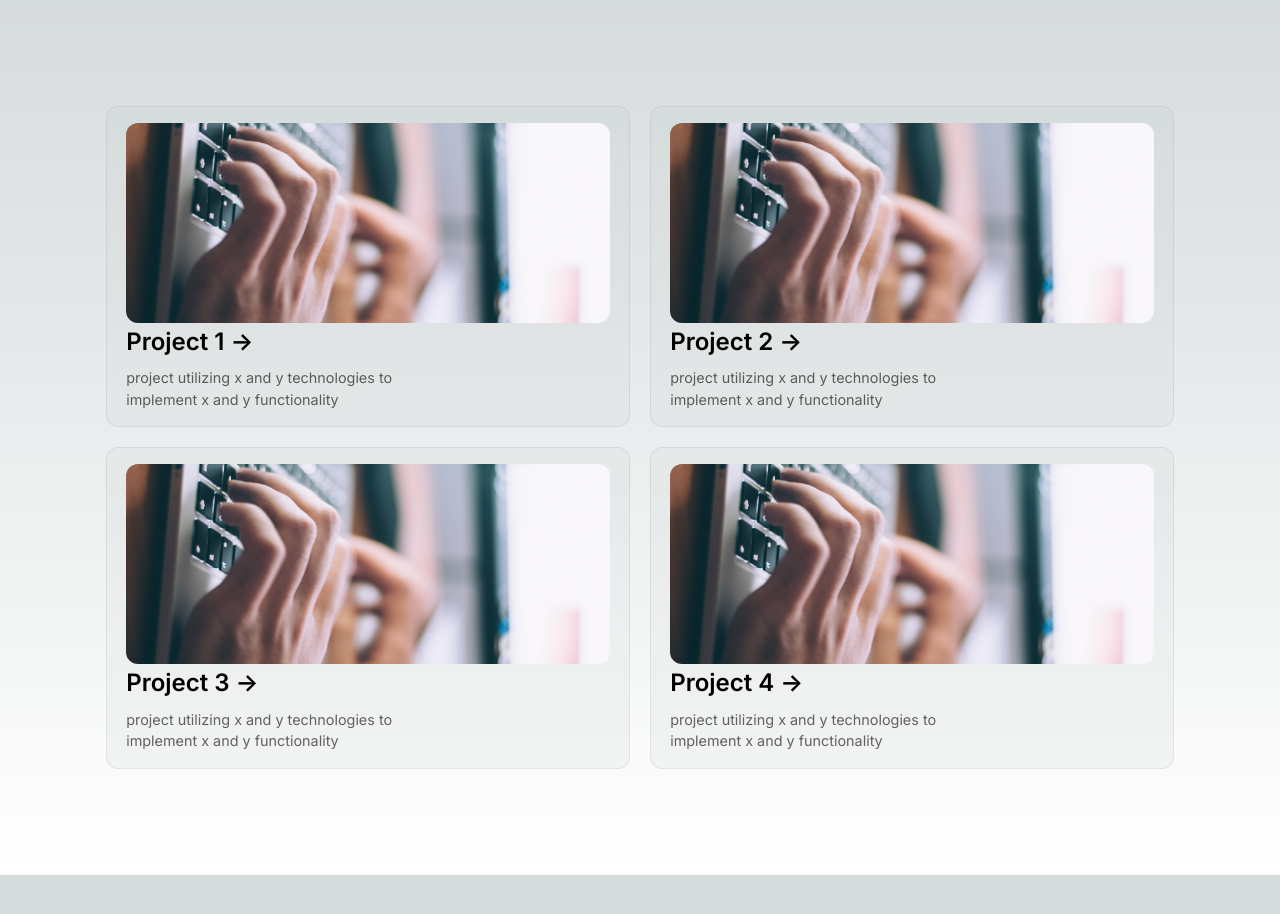
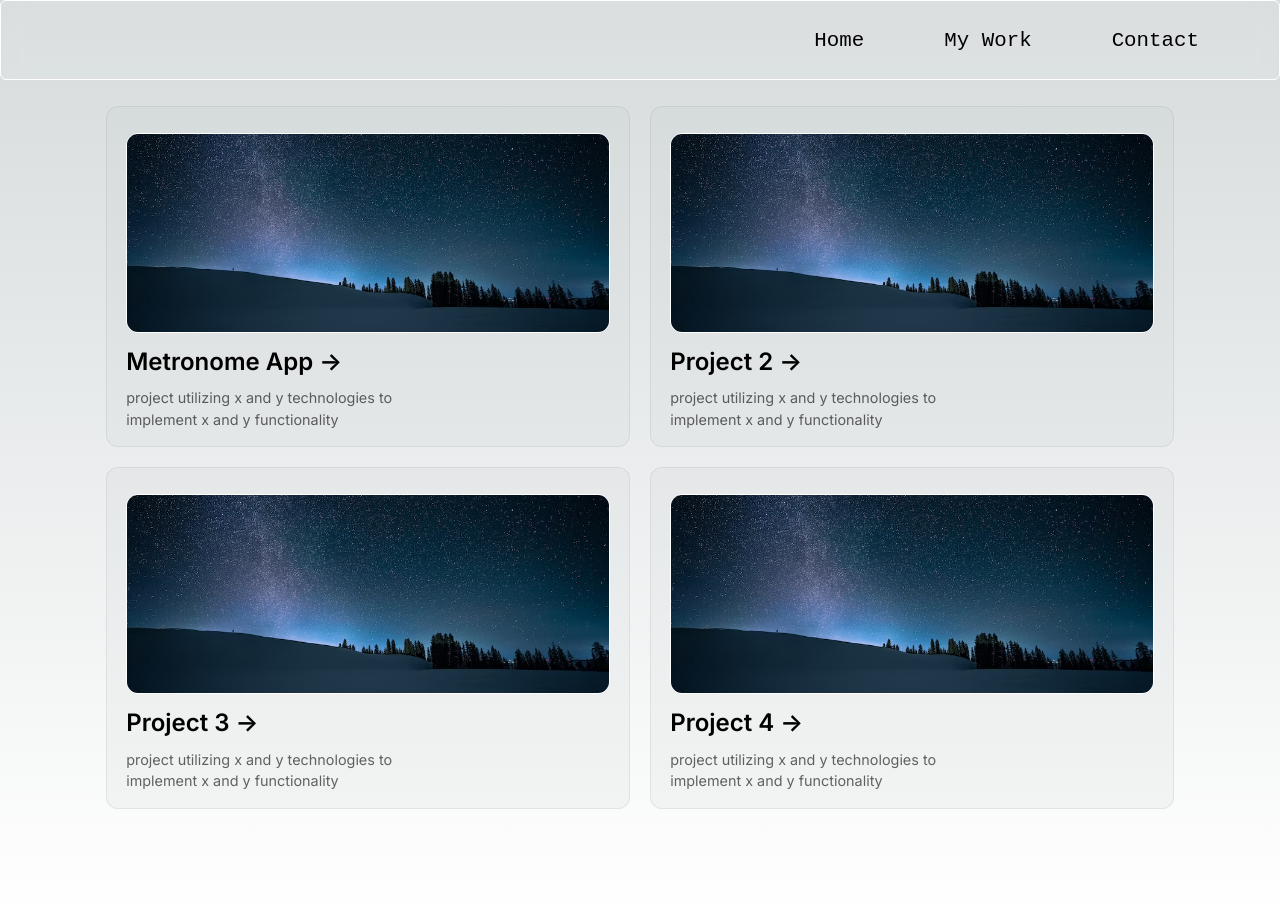
Before and after one commit to devbyjonah/old-portfolio, a Next.js app: page / in a window 1280 px wide. Before the commit the page ends 875 px from the top, so only its background shows below. Built offline with nearby package versions, Linux system fonts and the light colour scheme.

Commit message:
finished basic header component

```diff
--- /dev/null
+++ b/components/Header.js
@@ -0,0 +1,20 @@
+import Image from "next/image";
+import Link from "next/link";
+import styles from "../styles/components/Header.module.css";
+
+export default function Header({ linksArray, logoImage }) {
+	const links = linksArray.map((linkTuple, index) => {
+		let link = linkTuple[0];
+		let label = linkTuple[1];
+
+		return (
+			<Link className="navLink" key={index} href={link}>
+				{label}
+			</Link>
+		);
+	});
+
+	return (
+		<header className={`${styles.header} ${styles.glass}`}>{links}</header>
+	);
+}
--- a/pages/index.js
+++ b/pages/index.js
@@ -1,6 +1,8 @@
 import Head from "next/head";
 
 import Project from "../components/Project";
+import Header from "../components/Header";
+
 import styles from "../styles/pages/Home.module.css";
 
 export default function Home() {
@@ -16,30 +18,38 @@ export default function Home() {
         <link rel="icon" href="/favicon.ico" />
       </Head>
       <main className={styles.main}>
+        <Header
+          linksArray={[
+            ["/", "Home"],
+            ["/projects", "My Work"],
+            ["/contact", "Contact"],
+          ]}
+          logoImage="/pic.avif"
+        />
         <div className={styles.grid}>
           <Project
             link="/"
-            title="Project 1"
+            title="Metronome App"
             description="project utilizing x and y technologies to implement x and y functionality"
-            image="/laptop.jpg"
+            image="/pic.avif"
           />
           <Project
             link="/"
             title="Project 2"
             description="project utilizing x and y technologies to implement x and y functionality"
-            image="/laptop.jpg"
+            image="/pic.avif"
           />
           <Project
             link="/"
             title="Project 3"
             description="project utilizing x and y technologies to implement x and y functionality"
-            image="/laptop.jpg"
+            image="/pic.avif"
           />
           <Project
             link="/"
             title="Project 4"
             description="project utilizing x and y technologies to implement x and y functionality"
-            image="/laptop.jpg"
+            image="/pic.avif"
           />
         </div>
       </main>
--- /dev/null
+++ b/styles/components/Header.module.css
@@ -0,0 +1,21 @@
+.header {
+	position: fixed;
+	top: 0;
+	width: 100%;
+	height: 5rem;
+	display: flex;
+	align-items: center;
+	justify-content: flex-end;
+	gap: 5rem;
+	padding-right: 5rem;
+	font-size: 1.3rem;
+	font-family: monospace;
+}
+
+.glass {
+	background: rgba(255, 255, 255, 0.1);
+	border-radius: 6px;
+	backdrop-filter: blur(10.8px);
+	-webkit-backdrop-filter: blur(10.8px);
+	border: 1px solid rgba(255, 255, 255, 1);
+}
--- a/styles/components/Project.module.css
+++ b/styles/components/Project.module.css
@@ -29,6 +29,8 @@
   width: 100%;
   border-radius: var(--border-radius);
   object-fit: cover;
+  margin: 10px 0;
+  border: 1px solid rgba(255, 255, 255, 1);
 }
 
 /* Enable hover only on non-touch devices */
@@ -51,7 +53,7 @@
 }
 
 /* Mobile */
-@media (max-width: 700px) {
+@media (max-width: 800px) {
   .card {
     padding: 1rem 2.5rem;
   }
--- a/styles/pages/Home.module.css
+++ b/styles/pages/Home.module.css
@@ -15,7 +15,7 @@
 }
 
 /* Mobile */
-@media (max-width: 700px) {
+@media (max-width: 760px) {
   .content {
     padding: 4rem;
   }
```
Also changed, not shown: public/pic.avif (added).
